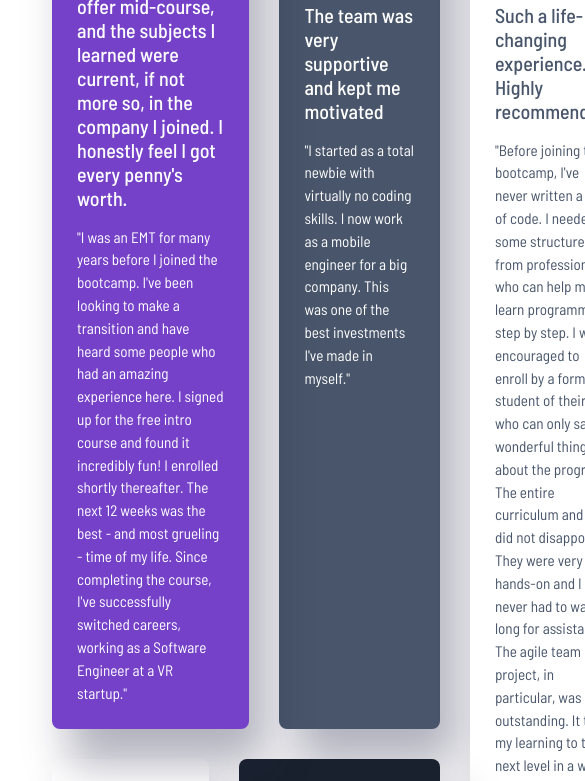
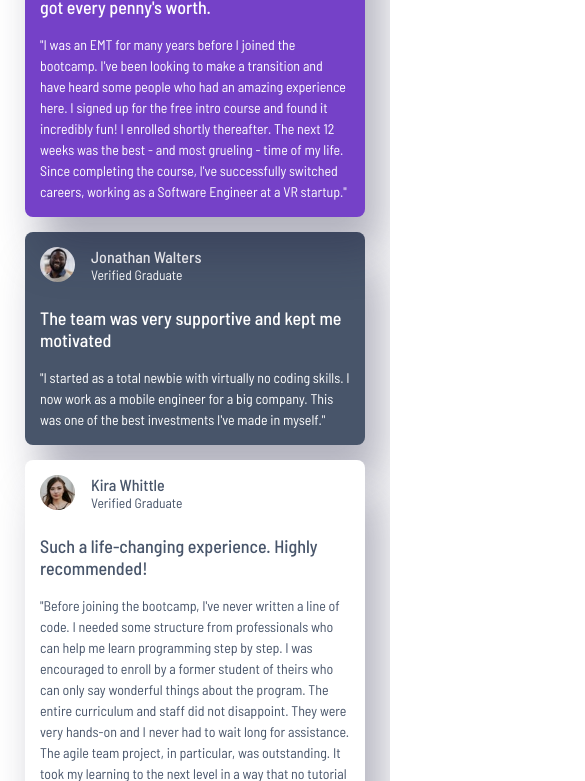
Before and after one commit to ArciomMucha/testimonials-grid-section-main, a plain HTML site: page index.html in a window 390 px wide. Shown: the part 173-954 px from the top of the page, 585 px wide, since content can reach past the window. Drawn offline with Linux system fonts and the light colour scheme.

Commit message:
changes for mobile screens

```diff
--- a/styles/style.scss
+++ b/styles/style.scss
@@ -132,20 +132,45 @@ body {
     }
 }
 
-@media (max-width: 375px) {
-    body {
-        background-color: $grey100;
-    }
+// phones
+@media (max-width: 768px) {
     .grid-container .grid-body {
       grid-template-columns: 1fr;
+      gap: 20px;
+      padding: 20px;
 
       .grid-item {
         grid-column: span 1 !important;
         grid-row: span 1 !important;
+        padding: 20px;
+
+        .info-title {
+          font-size: 18px;
+        }
+
+        .info-quote {
+          font-size: 14px;
         }
       }
+    }
+
     .user-quotation__icon {
       display: none;
-
     }
   }
+
+  // small phones
+  @media (max-width: 480px) {
+    body {
+      padding: 10px;
+    }
+
+    .grid-container .grid-body {
+      padding: 15px;
+      gap: 15px;
+
+      .grid-item {
+        padding: 15px;
+      }
+    }
+  }
```
Also changed, not shown: styles/style.css, 1 other file. Lines whose indentation alone changed are shown as unchanged.
